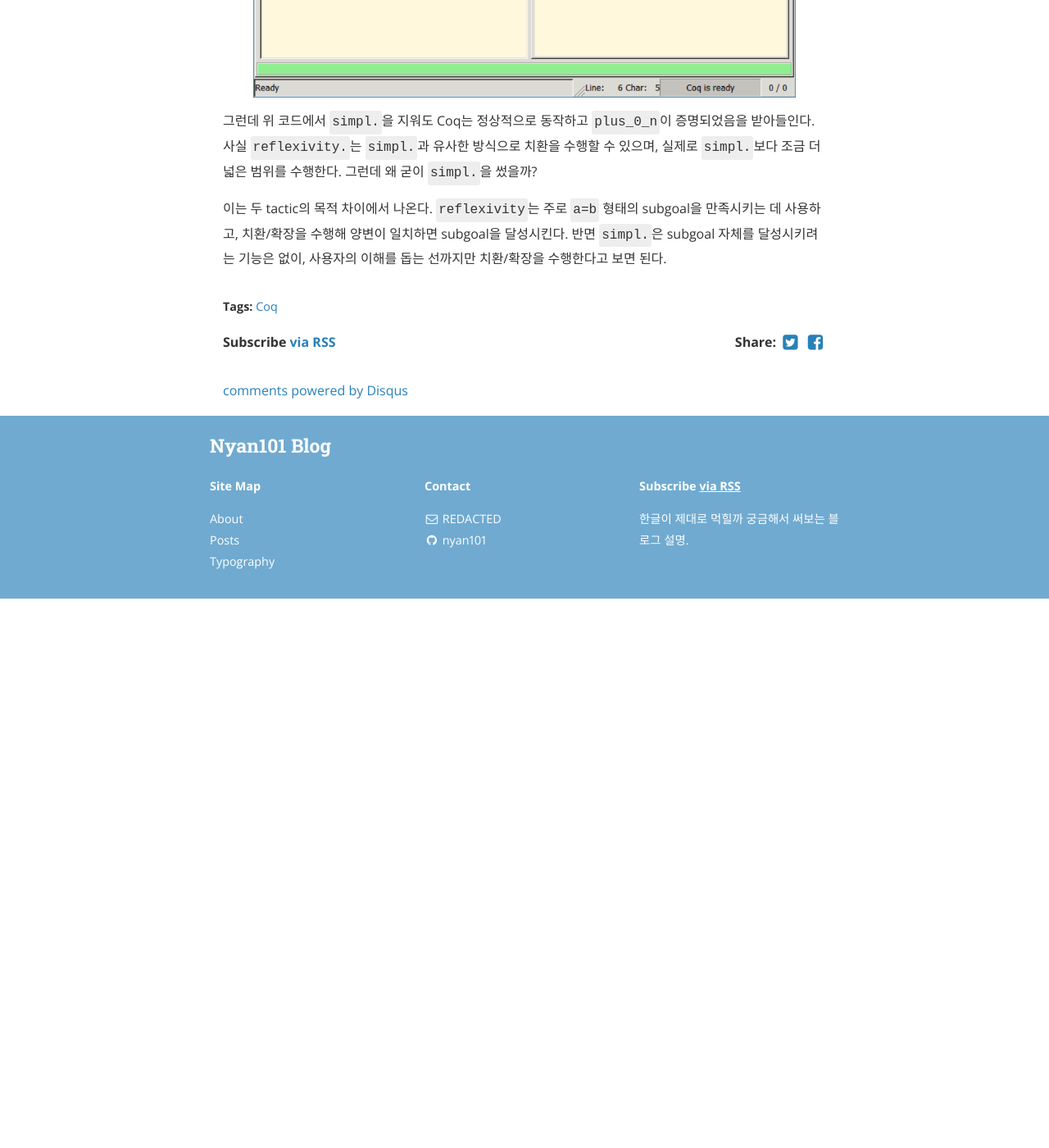
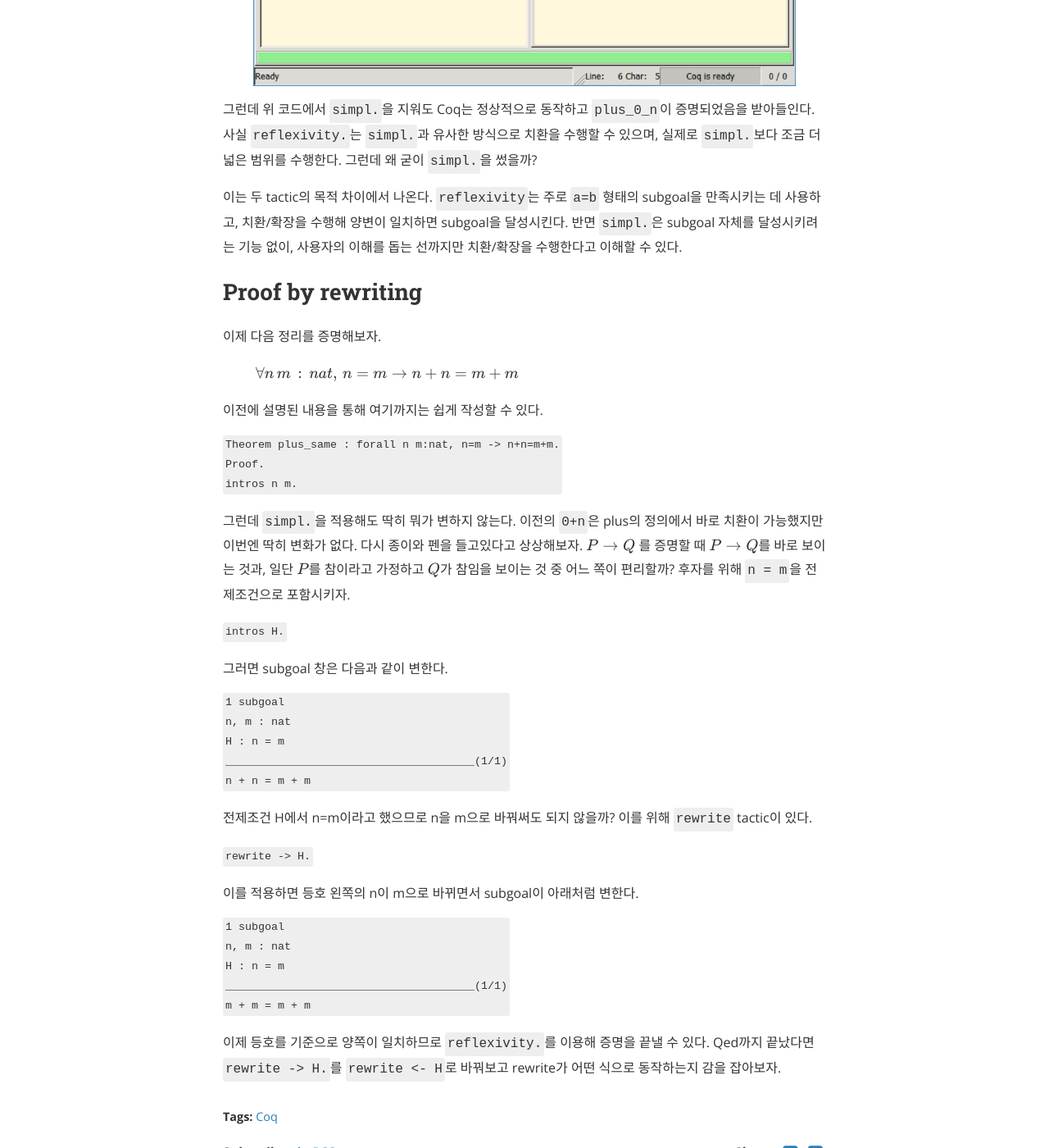
Before and after one commit to nyan101/nyan101.github.io, a Jekyll site: the page built from _posts/2019-02-01-SW-Foundations-Ch02-1.md, in a window 1280 px wide and 1400 px high, scrolled down 3360 px. Shown: the whole window at 82% size. Built offline with Jekyll 4.4.1, drawn with Linux system fonts in a browser that asks for light colours; nearby versions of some CDN libraries; formulas are drawn with MathJax 3; comment, search, counter and statistics services are not loaded; a style sheet for code colours, icons or effects is not loaded; before the commit the page ends 4090 px from its top, so only the background shows below that; some of the changed text lies outside the part shown.

Commit message:
add text : 02.01

````diff
--- a/_posts/2019-02-01-SW-Foundations-Ch02-1.md
+++ b/_posts/2019-02-01-SW-Foundations-Ch02-1.md
@@ -1,6 +1,6 @@
 ---
 layout: post
-title:  "SW Foundations - Ch02. Proof by ..."
+title:  "SW Foundations - Ch02. Proof by tactics (1)"
 date:   2019-02-01 20:15:17
 author: nyan101
 categories: 자습
@@ -24,12 +24,12 @@ Notation "x * y" := (mult x y)
                        : nat_scope.
 ```
 
-이전에 `bool`에 대해 `x && y` 를 정의하던 때보다 뭔가 이것저것 늘어났다. prefix, postfix notation과는 달리 infix notation에서는 모호한(ambiguous) 문장이 생길 수 있다. 일반적으로 `x+y*z`라는 표현식을 쓸 때 우리는 `(x+y)*z`가 아닌 `x+(y*z)`를 의도한다. 위 코드에서의 역할을 간단히 요약하면
+이전에 `bool`에 대해 `x && y` 를 정의하던 때보다 뭔가 이것저것 늘어났다. prefix, postfix notation과는 달리 infix notation에서는 모호한(ambiguous) 문장이 생길 수 있다. 일반적으로 (x+y\*z)라는 표현식을 쓸 때 우리는 ((x+y)\*z)가 아닌 (x+(y\*z))를 의도한다. 위 코드에서의 역할을 간단히 요약하면
 
 * level (0 ~ 100 사이의 정수)
-  : `x+y`의 level이 50, `x*y`의 level이 40으로, `x+y*z`가 `x+(y*z)`로 해석되도록 한다.
+  : (x+y)의 level이 50, (x\*y)의 level이 40으로, (x+y\*z)가 (x+(y\*z))로 해석되도록 한다.
 * associativity (left associativity)
-  : `x+y+z`가 `x+(y+z)`가 아닌 `(x+y)+z`로 해석되도록 한다.
+  : (x+y+z)가 (x+(y+z))가 아닌 ((x+y)+z)로 해석되도록 한다.
 
 가 된다. ~~사실 여기까지는 Coq에 이미 정의되어 있으므로 굳이 새로 타이핑할 필요는 없다~~
 
@@ -46,9 +46,9 @@ Proof.
 Qed.
 ```
 
-그럼 앞서 정의된(혹은 이미 Coq에 정의되어 있는) `nat` 타입에 대해 다음 문장을 생각해보자
+그럼 앞서 정의된(혹은 이미 Coq에 정의되어 있는) nat 타입에 대해 다음 문장을 생각해보자
 
-> O은 `nat`에서 덧셈에 대한 왼쪽 항등원이다. (i.e. \\( \\forall n:nat, 0+n=n \\) )
+> O은 nat에서 덧셈에 대한 왼쪽 항등원이다. (i.e. \\( \\forall n:nat, 0+n=n \\) )
 
 참고를 위해 `plus`의 정의를 다시 가져왔다.
 
@@ -66,7 +66,7 @@ end.
 Theorem plus_0_n : forall n:nat, 0 + n = n.
 ```
 
-다음으로 증명 시작을 나타내는 `Proof`를 쓴다.
+다음으로 증명 시작을 나타내는 `Proof.`를 쓴다.
 
 ```Coq
 Proof.
@@ -78,13 +78,13 @@ Proof.
 
 
 
-subgoal에서 `n` 앞에 `forall` 한정자(quantifier)가 붙어있다. 종이에 펜으로 증명을 시작할 때와 마찬가지로 "어떤 자연수 n에 대해" 를 쓰면서 forall을 떼놓고 생각하자. Coq에서는 `intros` tactic이 그 역할을 수행한다.
+subgoal에서 n 앞에 forall 한정자(quantifier)가 붙어있다. 종이에 펜으로 증명을 시작할 때와 마찬가지로 "어떤 자연수 n에 대해" 를 쓰면서 forall을 떼놓고 생각하자. Coq에서는 `intros` tactic이 그 역할을 수행한다.
 
 ```Coq
 intros n.
 ```
 
-subgoal이 어떻게 변했는지 살펴보자. 이제 simplification을 적용할 수 있다. `simpl.` 을 적용하면 subgoal 창은 다음과 같이 변한다.
+subgoal이 어떻게 변했는지 살펴보자. 다음으로 `simpl.` 을 적용하면 subgoal 창의 메시지는 다음과 같이 변한다.
 
 
 
@@ -106,11 +106,11 @@ ______________________________________(1/1)
 n = n
 ```
 
-등호 왼쪽이 바뀌었다. Coq에서 `0 + n`, 다시 말해 `plus O n`을 인식하고 `plus`의 정의에 따라 이를 `n`으로 단순화시킨 것이다. (`plus n m`에서 `n`이 `O`이면 `match...with` 에 따라 결과는 `m`이 된다. 정의를 다시 살펴보자)
+등호 왼쪽이 바뀌었다. Coq에서 `0 + n`, 다시 말해 `plus O n`을 인식하고 plus의 정의에 따라 이를 `n`으로 단순화시킨 것이다. (`plus n m`에서 `n`이 `O`이면 `match...with` 에 따라 결과는 `m`이 된다. 이해가 잘 가지 않는다면 plus의 정의를 다시 살펴보자)
 
 
 
-마지막으로 ~~`n=n` 정도는 맞다고 자동으로 넘어가줘도 될거같지만~~ `reflexivity.`를 이용하자. 그러면 `n=n`임이 받아들여지면서 _"No more subgoals."_ 라는 메시지를 볼 수 있다. 이제 `Qed.`를 통해 증명을 끝낼 수 있다.
+마지막으로 ~~이정도는 맞다고 자동으로 넘어가줘도 될거같지만~~ `reflexivity.`를 이용하자. 그러면 `n=n`임이 받아들여지면서 _"No more subgoals."_ 라는 메시지가 보인다. 이제 `Qed.`를 통해 증명을 끝낼 수 있다.
 
 
 
@@ -122,4 +122,54 @@ n = n
 
 
 
-이는 두 tactic의 목적 차이에서 나온다. `reflexivity`는 주로 `a=b` 형태의 subgoal을 만족시키는 데 사용하고, 치환/확장을 수행해 양변이 일치하면 subgoal을 달성시킨다. 반면 `simpl.`은 subgoal 자체를 달성시키려는 기능은 없이, 사용자의 이해를 돕는 선까지만 치환/확장을 수행한다고 보면 된다.
+이는 두 tactic의 목적 차이에서 나온다. `reflexivity`는 주로 `a=b` 형태의 subgoal을 만족시키는 데 사용하고, 치환/확장을 수행해 양변이 일치하면 subgoal을 달성시킨다. 반면 `simpl.`은 subgoal 자체를 달성시키려는 기능 없이, 사용자의 이해를 돕는 선까지만 치환/확장을 수행한다고 이해할 수 있다.
+
+
+
+## Proof by rewriting
+
+이제 다음 정리를 증명해보자.
+
+> \\(\\forall n\\,m\\,:\\,nat,\\,n=m\\rightarrow n+n=m+m \\)
+
+이전에 설명된 내용을 통해 여기까지는 쉽게 작성할 수 있다.
+
+```Coq
+Theorem plus_same : forall n m:nat, n=m -> n+n=m+m.
+Proof.
+intros n m.
+```
+
+그런데 `simpl.`을 적용해도 딱히 뭐가 변하지 않는다. 이전의 `0+n`은 plus의 정의에서 바로 치환이 가능했지만 이번엔 딱히 변화가 없다. 다시 종이와 펜을 들고있다고 상상해보자. \\(P \\rightarrow Q\\) 를 증명할 때 \\(P \\rightarrow Q\\)를 바로 보이는 것과, 일단 \\(P\\)를 참이라고 가정하고 \\(Q\\)가 참임을 보이는 것 중 어느 쪽이 편리할까? 후자를 위해 `n = m`을 전제조건으로 포함시키자.
+
+```Coq
+intros H.
+```
+
+그러면 subgoal 창은 다음과 같이 변한다.
+
+```Coq
+1 subgoal
+n, m : nat
+H : n = m
+______________________________________(1/1)
+n + n = m + m
+```
+
+전제조건 H에서 n=m이라고 했으므로 n을 m으로 바꿔써도 되지 않을까? 이를 위해 `rewrite` tactic이 있다.
+
+```Coq
+rewrite -> H.
+```
+
+이를 적용하면 등호 왼쪽의 n이 m으로 바뀌면서 subgoal이 아래처럼 변한다.
+
+```Coq
+1 subgoal
+n, m : nat
+H : n = m
+______________________________________(1/1)
+m + m = m + m
+```
+
+이제 등호를 기준으로 양쪽이 일치하므로 `reflexivity.`를 이용해 증명을 끝낼 수 있다. Qed까지 끝났다면 `rewrite -> H.`를 `rewrite <- H`로 바꿔보고 rewrite가 어떤 식으로 동작하는지 감을 잡아보자.
````
